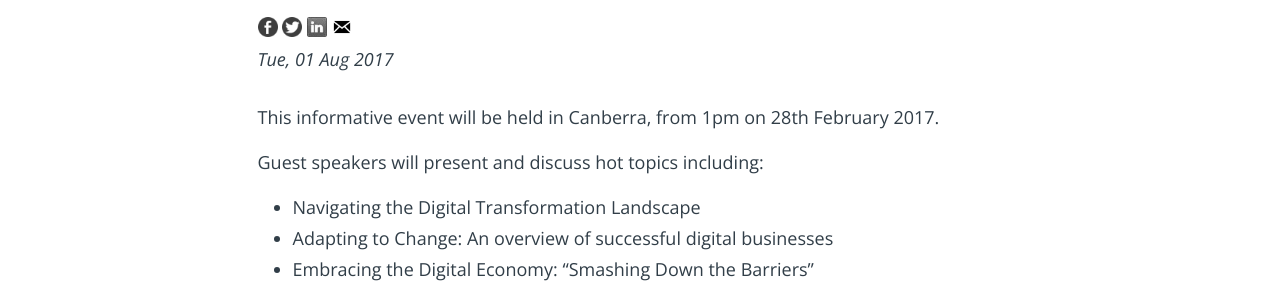
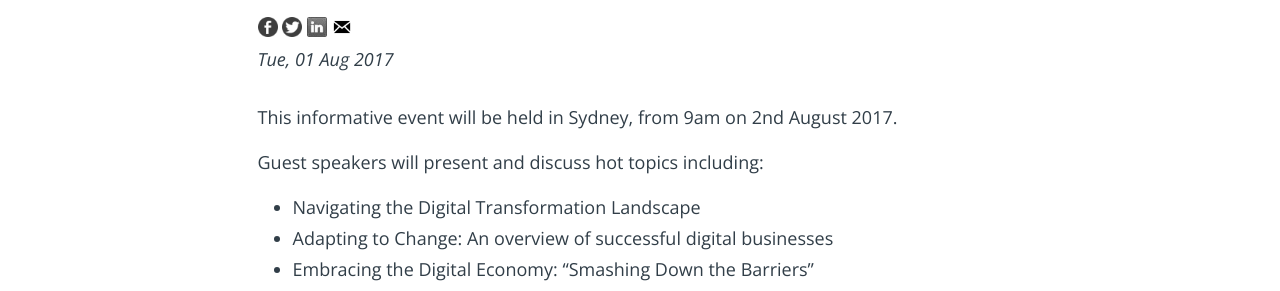
Before and after one commit to Digital-Business-Council/Digital-Business-Council.github.io, a Jekyll site: the page built from _posts/events/2017-08-02-WSO2SYD2017.md, in a window 1280 px wide. Shown: the part 381-672 px from the top of the page. Built offline with Jekyll 4.4.1, drawn with Linux system fonts in a browser that asks for light colours.

Commit message:
Update 2017-08-02-WSO2SYD2017.md

```diff
--- a/_posts/events/2017-08-02-WSO2SYD2017.md
+++ b/_posts/events/2017-08-02-WSO2SYD2017.md
@@ -11,7 +11,7 @@ excerpt: "Organisations around the world are regonising the need for digital tra
 ---
 
 
-This informative event will be held in Canberra, from 1pm on 28th February 2017.
+This informative event will be held in Sydney, from 9am on 2nd August 2017.
 
 Guest speakers will present and discuss hot topics including:
 
```
